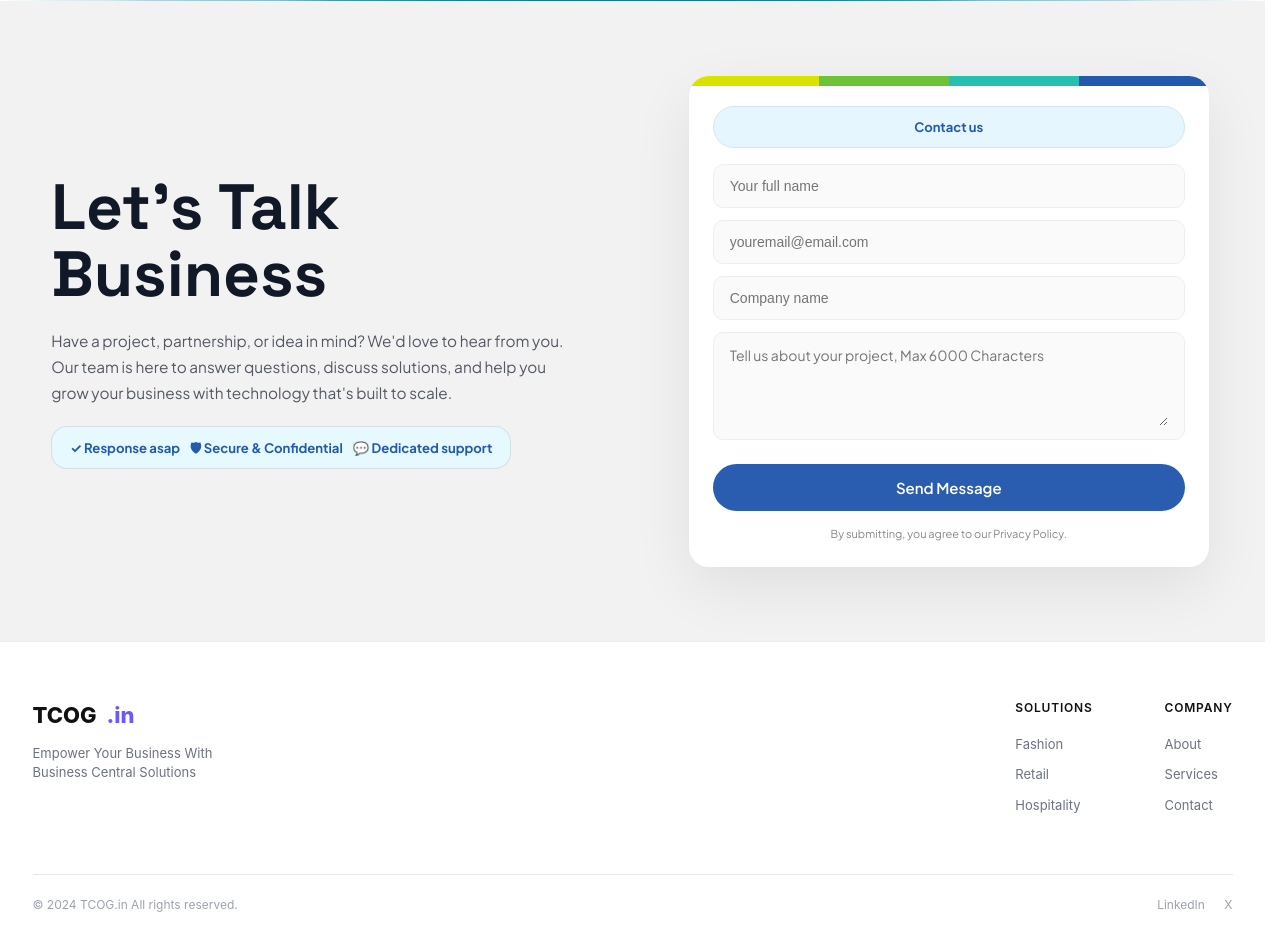
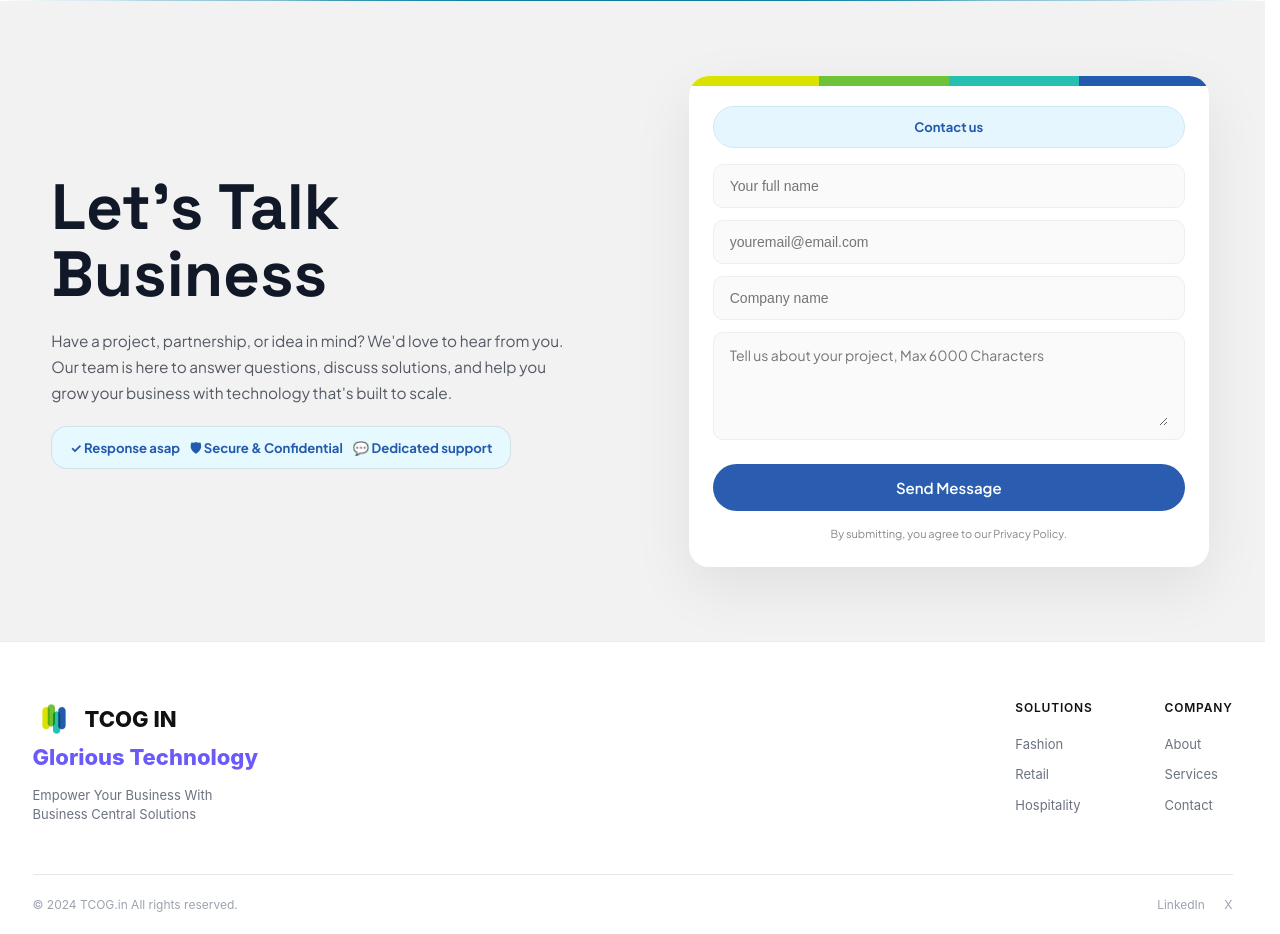
Before and after one commit to siddhuyadav552/tcog, a plain HTML site: page index.html in a window 1280 px wide. Shown: the part 5385-6319 px from the top of the page. Drawn offline with Linux system fonts and the light colour scheme.

```diff
--- a/index.html
+++ b/index.html
@@ -389,8 +389,9 @@
 
             <div class="footer-top">
                 <div class="footer-brand">
-                    <div class="logo">TCOG<span>.in</span></div>
-                    <p>Empower Your Business With<br>Business Central Solutions</p>
+                    <div class="logo"><img src="./logo_header.png" alt="TCOG Logo"> TCOG IN </div>
+                    <div class="logo"><span>Glorious Technology</span></div>
+                    <p>Empower Your Business With <br> Business Central Solutions</p>
                 </div>
 
                 <div class="footer-links">
```
